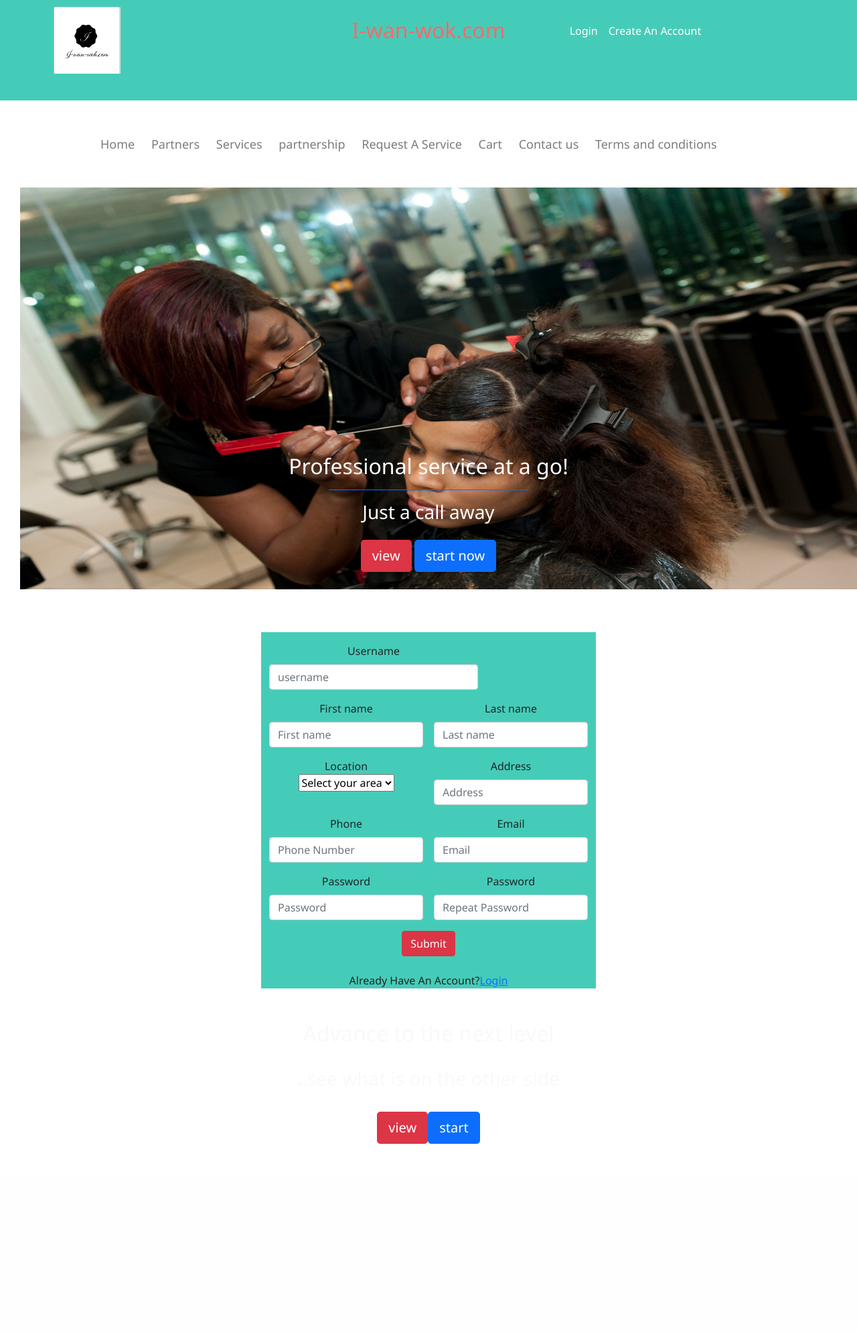
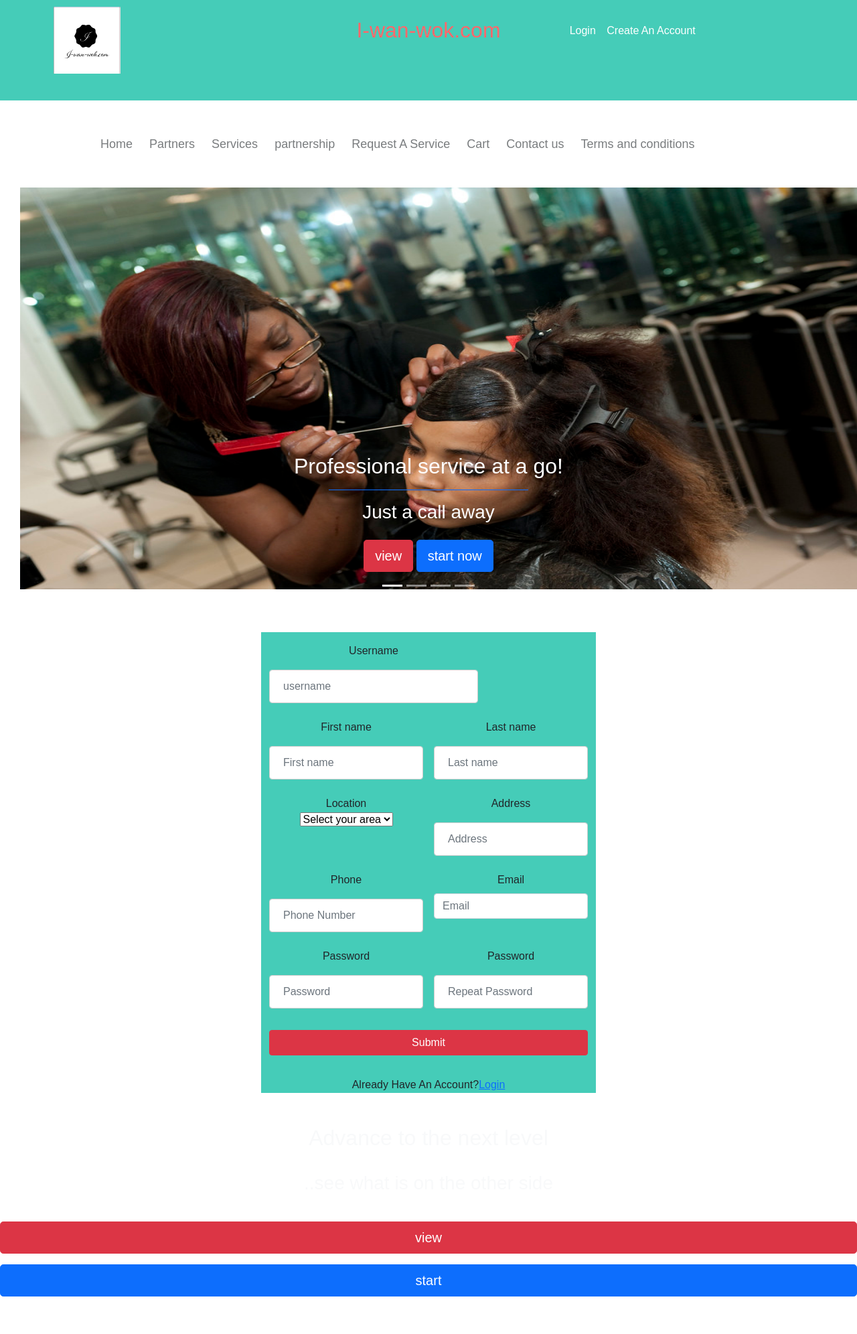
Before and after one commit to nuelxlencedjango/job_portal, a Django app: page /account/register/ in a window 1280 px wide. Shown: the whole page at 67% size. Before the commit the page ends 1708 px from the top, so only its background shows below. Run offline with Django 3.2, Linux system fonts and the light colour scheme; data that the repository does not hold is empty; some libraries are stand-ins or nearby versions.

Commit message:
make it better

```diff
--- a/static/css/sty.css
+++ b/static/css/sty.css
@@ -164,7 +164,37 @@
 
 
 /* Full-width input fields */
+input[type=text], input[type=password] {
+  width: 100%;
+  padding: 12px 20px;
+  margin: 8px 0;
+  display: inline-block;
+  border: 1px solid #ccc;
+  box-sizing: border-box;
+}
 
+body {font-family: Arial, Helvetica, sans-serif;}
+
+/* Full-width input fields */
+input[type=text], input[type=password] {
+  width: 100%;
+  padding: 12px 20px;
+  margin: 8px 0;
+  display: inline-block;
+  border: 1px solid #ccc;
+  box-sizing: border-box;
+}
+
+/* Set a style for all buttons */
+button {
+  background-color: #45ccb8;
+  color: white;
+  padding: 14px 20px;
+  margin: 8px 0;
+  border: none;
+  cursor: pointer;
+  width: 100%;
+}
 
 /*login end*/
 
--- a/templates/account/login.html
+++ b/templates/account/login.html
@@ -71,7 +71,6 @@
 <head>
 <meta name="viewport" content="width=device-width, initial-scale=1">
 <style>
-
 </style>
 </head>
 <body>
```
